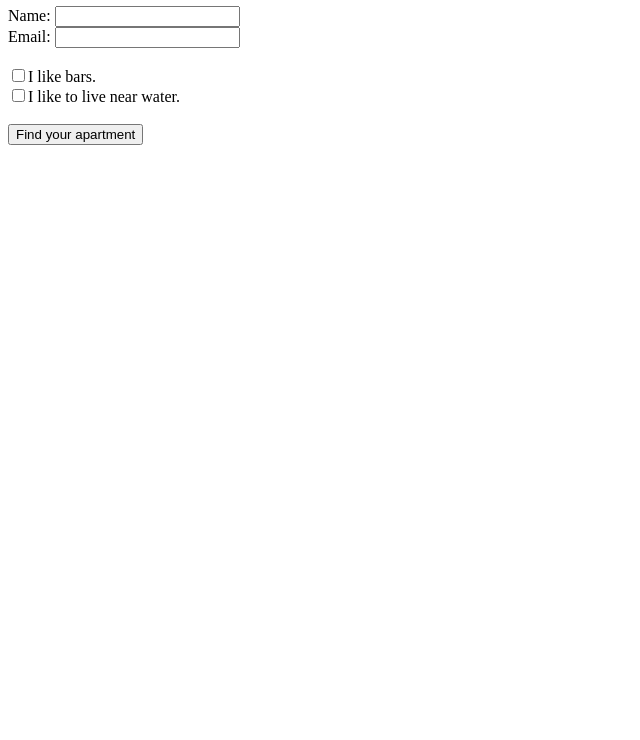
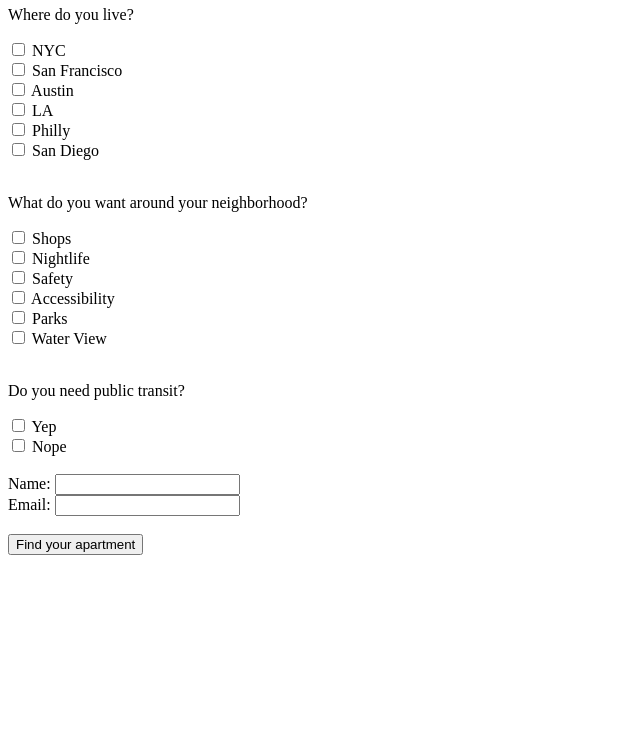
Before and after one commit to stephenjflynn1/roomi-search, a website: page client/views/index.html in a window 1280 px wide. Shown: the part 60-800 px from the top of the page, without its empty margins (0-640 px from the left). Drawn offline with Linux system fonts and the light colour scheme.

Commit message:
3 questions included

```diff
--- a/client/views/index.html
+++ b/client/views/index.html
@@ -1,9 +1,47 @@
-<h1>Hello, world!</h1>
+<h1> findbunki </h1>
 
 <form action="roomi-input" method="post">
+	<p> Where do you live? </p>
+	<input type="checkbox" name="New York" value="NYC"> NYC </input><br>
+	<input type="checkbox" name="San Francisco" value="San Francisco"> San Francisco </input><br>
+	<input type="checkbox" name="Austin" value="Austin"> Austin </input><br>
+	<input type="checkbox" name="LA" value="LA"> LA </input><br>
+	<input type="checkbox" name="Philly" value="Philly"> Philly </input><br>
+	<input type="checkbox" name="San Diego" value="San Diego"> San Diego </input><br><br>
+
+	<p> What do you want around your neighborhood? </p>
+	<input type="checkbox" name="Shops" value="Shops"> Shops </input><br>
+	<input type="checkbox" name="Nightlife" value="Nightlife"> Nightlife </input><br>
+	<input type="checkbox" name="Safety" value="Safety"> Safety </input><br>
+	<input type="checkbox" name="Accessibility" value="Accessibility"> Accessibility </input><br>
+	<input type="checkbox" name="Parks" value="Parks"> Parks </input><br>
+	<input type="checkbox" name="Water View" value="Water View"> Water View</input><br><br>
+
+	<p> Do you need public transit?</p>
+	<input type="checkbox" name="Yep" value="Yep"> Yep </input><br>
+	<input type="checkbox" name="Nope" value="Nope"> Nope</input><br><br>
+
+
+
+
+
+
+
+
+
+
+
+
+
+
+
+
 	Name: <input type="text" name="name"></input><br>
 	Email: <input type="text" name="email"></input><br><br>
-	<input type="checkbox" name="bars" value="bars">I like bars.</input><br>
-	<input type="checkbox" name="water" value="water">I like to live near water.</input><br><br>
 	<input type="submit" value="Find your apartment"></input>
+
+
+
+
+
 </form>
```
